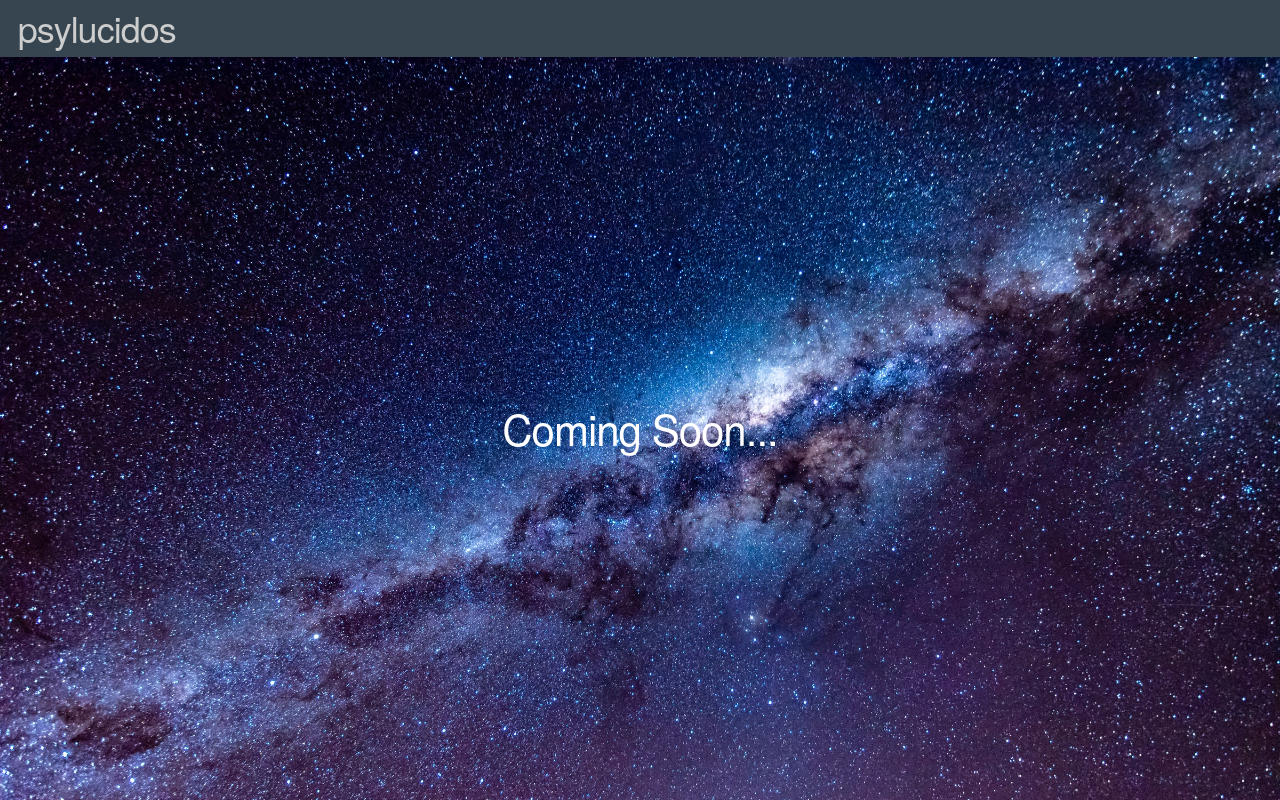
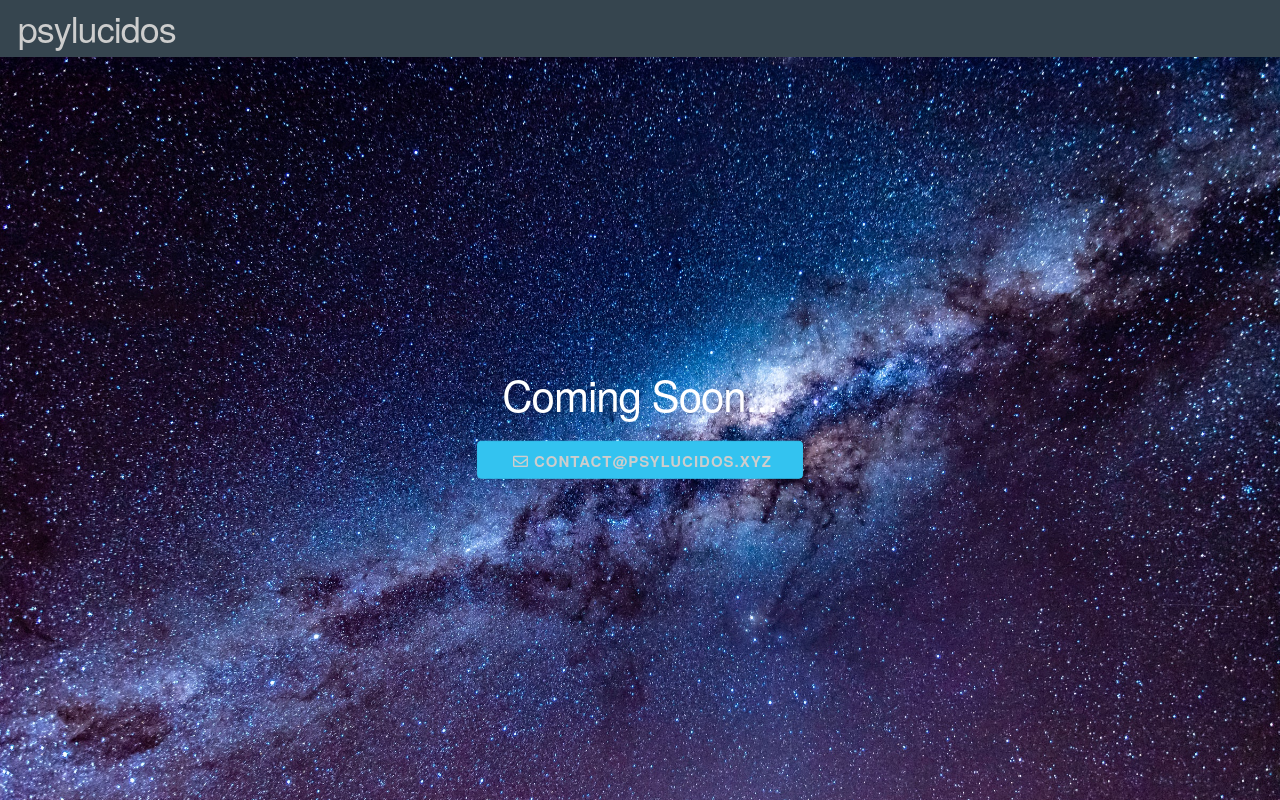
Before and after one commit to psylucidos/psylucidos.xyz, a website: page static/index.html in a window 1280 px wide. Drawn offline with Linux system fonts and the light colour scheme.

Commit message:
Added email contact button

```diff
--- a/static/index.html
+++ b/static/index.html
@@ -3,6 +3,7 @@
   <head>
     <meta charset="utf-8">
     <title>Psylucidos.xyz | Homepage</title>
+    <link rel="stylesheet" href="https://cdnjs.cloudflare.com/ajax/libs/font-awesome/5.15.4/css/all.min.css" integrity="sha512-1ycn6IcaQQ40/MKBW2W4Rhis/DbILU74C1vSrLJxCq57o941Ym01SwNsOMqvEBFlcgUa6xLiPY/NS5R+E6ztJQ==" crossorigin="anonymous" referrerpolicy="no-referrer" />
     <link rel="stylesheet" href="skeleton/normalise.css" />
     <link rel="stylesheet" href="skeleton/skeleton.css" />
     <link rel="stylesheet" href="main.css" />
@@ -12,7 +13,12 @@
       <h3>psylucidos</h3>
     </header>
     <div class="row" id="banner">
-      <h2>Coming Soon...</h2>
+      <div id="banner-child">
+        <h2>Coming Soon...</h2>
+        <a href="mailto:contact@psylucidos.xyz">
+          <button class="button-primary"><i class="far fa-envelope"></i>contact@psylucidos.xyz</button>
+        </a>
+      </div>
     </div>
   </body>
 </html>
--- a/static/main.css
+++ b/static/main.css
@@ -22,14 +22,22 @@ header h3 {
   position: relative;
 }
 
-#banner h2 {
-  margin: 0;
+#banner-child {
+  color: white;
+  text-align: center;
   position: absolute;
   top: 50%;
   left: 50%;
-  width: auto;
   transform: translate(-50%, -50%);
-  color: white;
+}
+
+#banner-child button {
+  color: #CDCDCD;
+  font-size: 1.5rem;
+}
+
+#banner-child i {
+  margin: 5px;
 }
 
 @media (max-width: 550px) {
```
